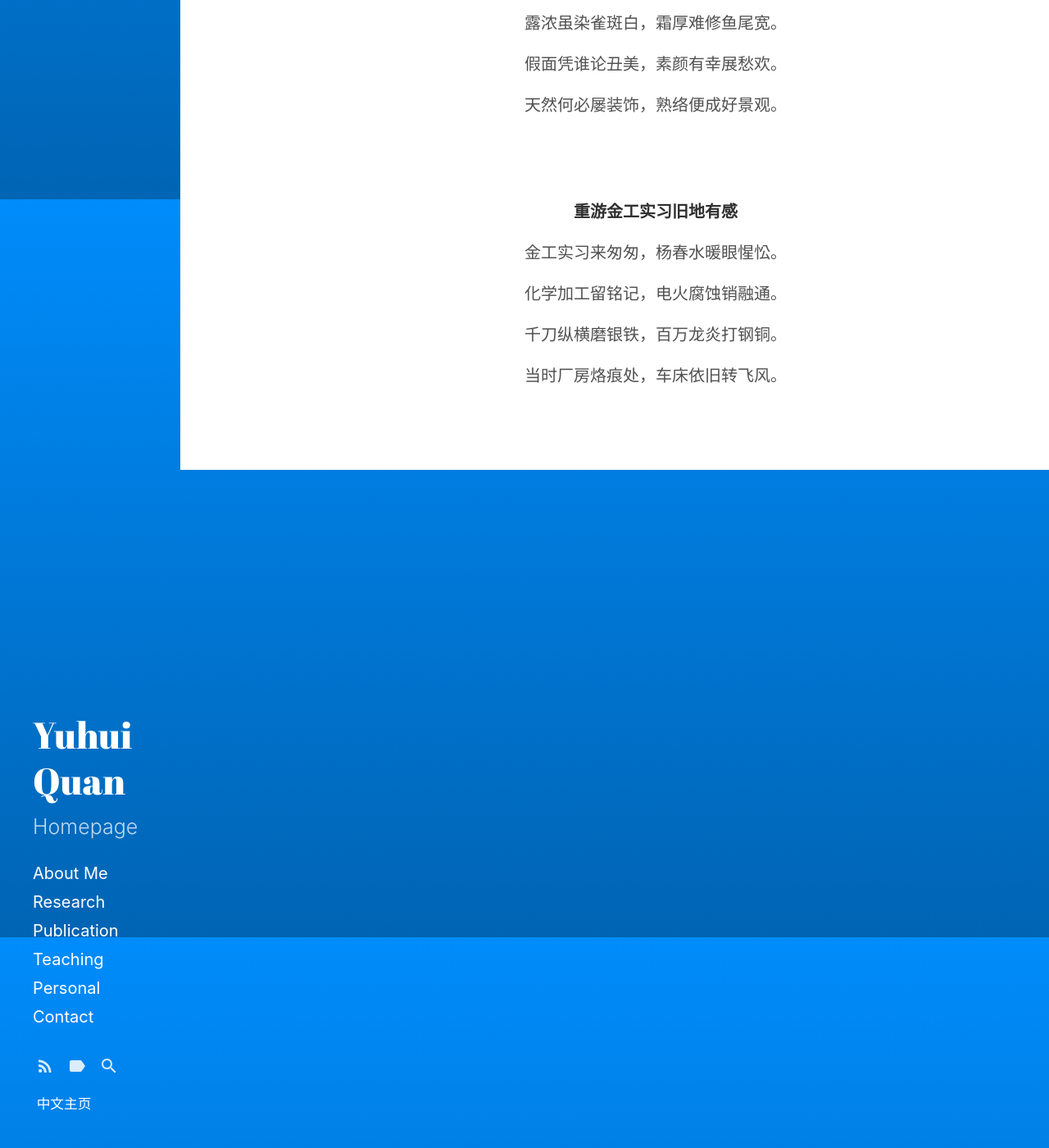
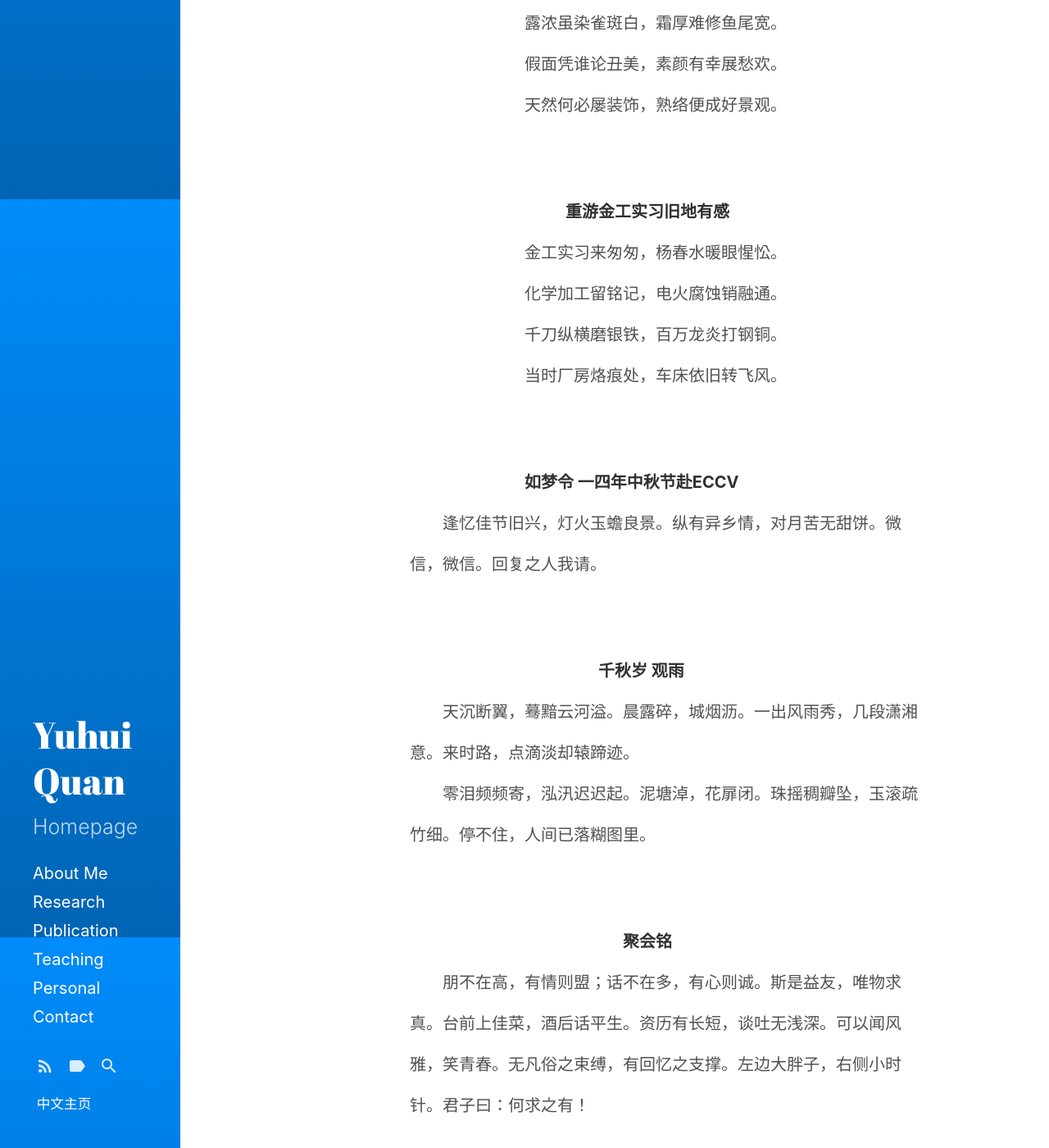
Before and after one commit to csyhquan/csyhquan.github.io, a Jekyll site: the page built from category/poem/poem.md, in a window 1280 px wide and 1400 px high, scrolled down 1557 px. Shown: the whole window at 82% size. Built offline with Jekyll 4.4.1, drawn with Linux system fonts in a browser that asks for light colours.

Commit message:
Update poem.md

```diff
--- a/category/poem/poem.md
+++ b/category/poem/poem.md
@@ -11,7 +11,7 @@ title:
 <br>
 <br>
 
-<p>&emsp;&emsp;&emsp;&emsp;&emsp;&emsp;&emsp;&emsp;&emsp;&emsp;&emsp;&emsp;&emsp;&emsp;&emsp;&emsp;&emsp;&emsp;&emsp;&emsp;&emsp;&emsp;&emsp;<strong>一六年将别新国大</strong></p>
+<p>&emsp;&emsp;&emsp;&emsp;&emsp;&emsp;&emsp;&emsp;&emsp;&emsp;&emsp;&emsp;&emsp;&emsp;&emsp;&emsp;&emsp;&emsp;&emsp;&emsp;&emsp;&emsp;&ensp;<strong>一六年将别新国大</strong></p>
 <p>&emsp;&emsp;&emsp;&emsp;&emsp;&emsp;&emsp;&emsp;&emsp;&emsp;&emsp;&emsp;&emsp;&emsp;&emsp;&emsp;&emsp;&emsp;&emsp;正是狮城花渐离，此间明月照城西。</p>
 <p>&emsp;&emsp;&emsp;&emsp;&emsp;&emsp;&emsp;&emsp;&emsp;&emsp;&emsp;&emsp;&emsp;&emsp;&emsp;&emsp;&emsp;&emsp;&emsp;十椅圈圆品海味，三言成谶乱天机。</p>
 <p>&emsp;&emsp;&emsp;&emsp;&emsp;&emsp;&emsp;&emsp;&emsp;&emsp;&emsp;&emsp;&emsp;&emsp;&emsp;&emsp;&emsp;&emsp;&emsp;别绪方成谁解透，时光不屑任微积。</p>
@@ -49,8 +49,33 @@ title:
 <br>
 <br>
 
-<p>&emsp;&emsp;&emsp;&emsp;&emsp;&emsp;&emsp;&emsp;&emsp;&emsp;&emsp;&emsp;&emsp;&emsp;&emsp;&emsp;&emsp;&emsp;&emsp;&emsp;&emsp;&emsp;<strong>重游金工实习旧地有感</strong></p>
+<p>&emsp;&emsp;&emsp;&emsp;&emsp;&emsp;&emsp;&emsp;&emsp;&emsp;&emsp;&emsp;&emsp;&emsp;&emsp;&emsp;&emsp;&emsp;&emsp;&emsp;&emsp;&ensp;<strong>重游金工实习旧地有感</strong></p>
 <p>&emsp;&emsp;&emsp;&emsp;&emsp;&emsp;&emsp;&emsp;&emsp;&emsp;&emsp;&emsp;&emsp;&emsp;&emsp;&emsp;&emsp;&emsp;&emsp;金工实习来匆匆，杨春水暖眼惺忪。</p>
 <p>&emsp;&emsp;&emsp;&emsp;&emsp;&emsp;&emsp;&emsp;&emsp;&emsp;&emsp;&emsp;&emsp;&emsp;&emsp;&emsp;&emsp;&emsp;&emsp;化学加工留铭记，电火腐蚀销融通。</p>
 <p>&emsp;&emsp;&emsp;&emsp;&emsp;&emsp;&emsp;&emsp;&emsp;&emsp;&emsp;&emsp;&emsp;&emsp;&emsp;&emsp;&emsp;&emsp;&emsp;千刀纵横磨银铁，百万龙炎打钢铜。</p>
 <p>&emsp;&emsp;&emsp;&emsp;&emsp;&emsp;&emsp;&emsp;&emsp;&emsp;&emsp;&emsp;&emsp;&emsp;&emsp;&emsp;&emsp;&emsp;&emsp;当时厂房烙痕处，车床依旧转飞风。</p>
+
+<br>
+<br>
+
+<p>&emsp;&emsp;&emsp;&emsp;&emsp;&emsp;&emsp;&emsp;&emsp;&emsp;&emsp;&emsp;&emsp;&emsp;&emsp;&emsp;&emsp;&emsp;&emsp;<strong>如梦令 一四年中秋节赴ECCV</strong></p>
+<p>&emsp;&emsp;&emsp;&emsp;&emsp;&emsp;&emsp;&emsp;&emsp;&emsp;&emsp;&emsp;&emsp;&emsp;逢忆佳节旧兴，灯火玉蟾良景。纵有异乡情，对月苦无甜饼。微</p>
+<p>&emsp;&emsp;&emsp;&emsp;&emsp;&emsp;&emsp;&emsp;&emsp;&emsp;&emsp;&emsp;信，微信。回复之人我请。</p>
+
+<br>
+<br>
+
+<p>&emsp;&emsp;&emsp;&emsp;&emsp;&emsp;&emsp;&emsp;&emsp;&emsp;&emsp;&emsp;&emsp;&emsp;&emsp;&emsp;&emsp;&emsp;&emsp;&emsp;&emsp;&emsp;&emsp;&ensp;<strong>千秋岁 观雨</strong></p>
+<p>&emsp;&emsp;&emsp;&emsp;&emsp;&emsp;&emsp;&emsp;&emsp;&emsp;&emsp;&emsp;&emsp;&emsp;天沉断翼，蓦黯云河溢。晨露碎，城烟沥。一出风雨秀，几段潇湘</p>
+<p>&emsp;&emsp;&emsp;&emsp;&emsp;&emsp;&emsp;&emsp;&emsp;&emsp;&emsp;&emsp;意。来时路，点滴淡却辕蹄迹。</p>
+<p>&emsp;&emsp;&emsp;&emsp;&emsp;&emsp;&emsp;&emsp;&emsp;&emsp;&emsp;&emsp;&emsp;&emsp;零泪频频寄，泓汛迟迟起。泥塘淖，花扉闭。珠摇稠瓣坠，玉滚疏</p>
+<p>&emsp;&emsp;&emsp;&emsp;&emsp;&emsp;&emsp;&emsp;&emsp;&emsp;&emsp;&emsp;竹细。停不住，人间已落糊图里。</p>
+
+<br>
+<br>
+
+<p>&emsp;&emsp;&emsp;&emsp;&emsp;&emsp;&emsp;&emsp;&emsp;&emsp;&emsp;&emsp;&emsp;&emsp;&emsp;&emsp;&emsp;&emsp;&emsp;&emsp;&emsp;&emsp;&emsp;&emsp;&emsp;<strong>聚会铭</strong></p>
+<p>&emsp;&emsp;&emsp;&emsp;&emsp;&emsp;&emsp;&emsp;&emsp;&emsp;&emsp;&emsp;&emsp;&emsp;朋不在高，有情则盟；话不在多，有心则诚。斯是益友，唯物求</p>
+<p>&emsp;&emsp;&emsp;&emsp;&emsp;&emsp;&emsp;&emsp;&emsp;&emsp;&emsp;&emsp;真。台前上佳菜，酒后话平生。资历有长短，谈吐无浅深。可以闻风</p>
+<p>&emsp;&emsp;&emsp;&emsp;&emsp;&emsp;&emsp;&emsp;&emsp;&emsp;&emsp;&emsp;雅，笑青春。无凡俗之束缚，有回忆之支撑。左边大胖子，右侧小时</p>
+<p>&emsp;&emsp;&emsp;&emsp;&emsp;&emsp;&emsp;&emsp;&emsp;&emsp;&emsp;&emsp;针。君子曰：何求之有！</p>
```
